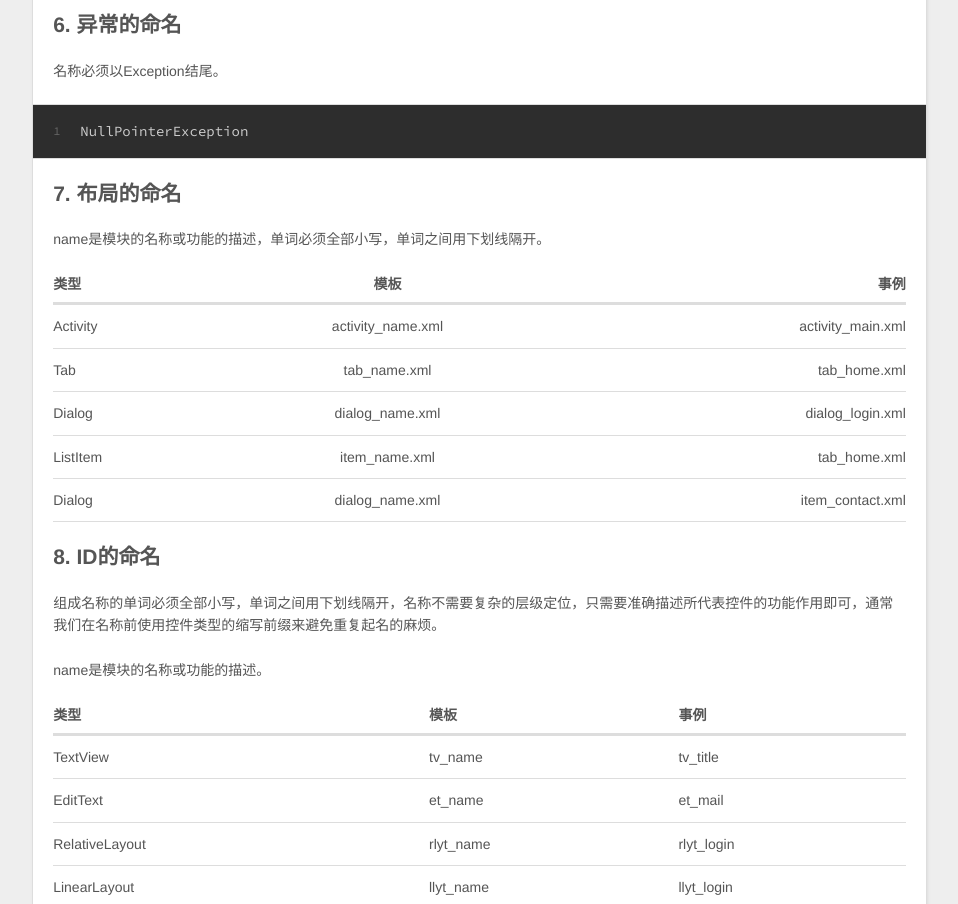
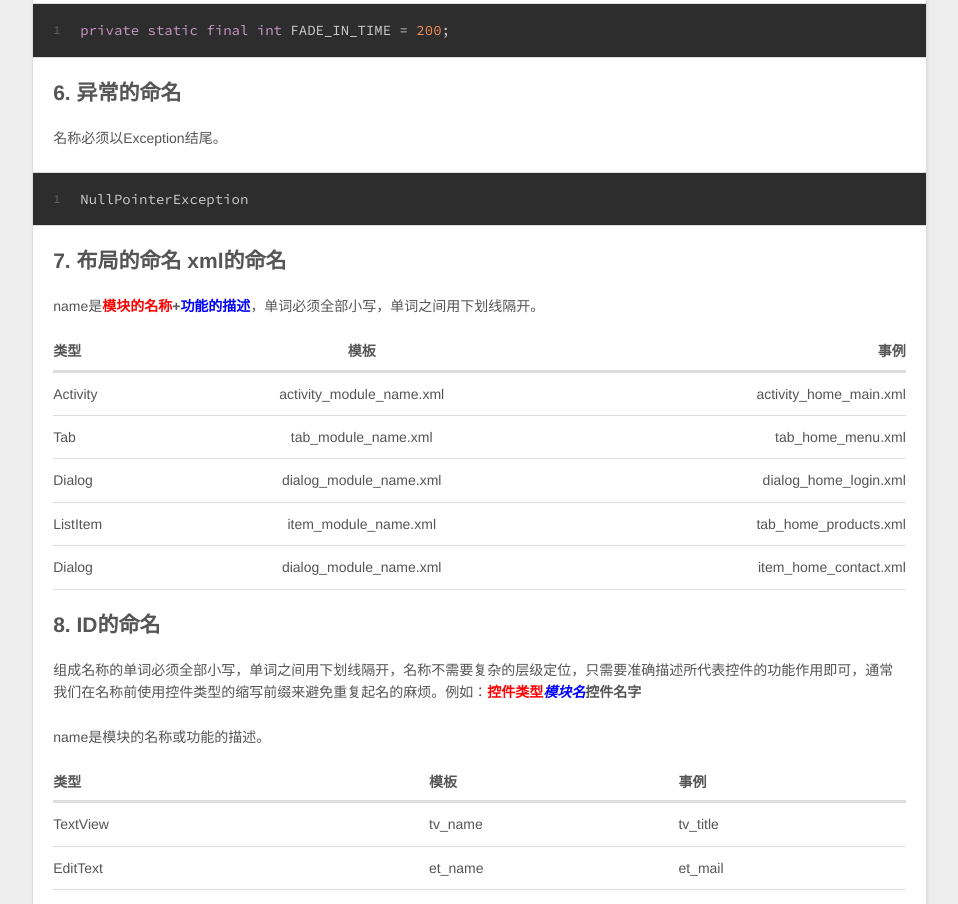
Before and after one commit to chris-magic/chris-magic.github.io, a plain HTML site: page index.html in a window 1280 px wide. Shown: the part 3565-4469 px from the top of the page, without its empty margins (8-966 px from the left). Drawn offline with nearby package versions, Linux system fonts and the light colour scheme.

Commit message:
Site updated: 2015-10-31 16:49:46

```diff
--- a/index.html
+++ b/index.html
@@ -99,7 +99,7 @@
 
     </div>
     <footer class="article-footer">
-      <a data-url="http://yoursite.com/2015/10/26/Android-Studio-环境配置/" data-id="cig81097i000ervu9oidflssz" class="article-share-link">Share</a>
+      <a data-url="http://yoursite.com/2015/10/26/Android-Studio-环境配置/" data-id="cigeul953000ej2u9m6cdn40n" class="article-share-link">Share</a>
 
 
   <ul class="article-tag-list"><li class="article-tag-list-item"><a class="article-tag-list-link" href="/tags/编码规范/">编码规范</a></li></ul>
@@ -150,6 +150,7 @@
 <li><font color="red"><strong>日志输出统一使用自定义logcat</strong></font></li>
 <li><font color="red"><strong>所有Activity 统一继承自定义 BaseActivity</strong></font></li>
 <li>原生图片放在mipmap里面，而drawable主要放一些自定义形状和按钮变色之类的xml</li>
+<li><strong>尽可能使用静态内部类而不是非静态内部类。</strong>每一个非静态内部类实例都会持有一个外部类的引用，若该引用是 Activity 的引用，那么该 Activity 在被销毁时将无法被回收。如果你的静态内部类需要一个相关 Activity 的引用以确保功能能够正常运行，那么你得确保你在对象中使用的是一个 Activity 的弱引用，否则你的 Activity 将会发生意外的内存泄漏。</li>
 </ul>
 <hr>
 <h1 id="命名规则">命名规则</h1><h2 id="1-_包命名">1. 包命名</h2><p>包名由小写的字母组成，默认以<font color="red">com.ecdj</font>开头，然后接上根据功能划分的模块名。</p>
@@ -167,7 +168,7 @@
 <figure class="highlight aspectj"><table><tr><td class="gutter"><pre><span class="line">1</span><br></pre></td><td class="code"><pre><span class="line"><span class="keyword">private</span> <span class="keyword">static</span> <span class="keyword">final</span> <span class="keyword">int</span> FADE_IN_TIME = <span class="number">200</span>;</span><br></pre></td></tr></table></figure>
 <h2 id="6-_异常的命名">6. 异常的命名</h2><p>名称必须以Exception结尾。</p>
 <figure class="highlight"><table><tr><td class="gutter"><pre><span class="line">1</span><br></pre></td><td class="code"><pre><span class="line">NullPointerException</span><br></pre></td></tr></table></figure>
-<h2 id="7-_布局的命名">7. 布局的命名</h2><p>name是模块的名称或功能的描述，单词必须全部小写，单词之间用下划线隔开。</p>
+<h2 id="7-_布局的命名_xml的命名">7. 布局的命名 xml的命名</h2><p>name是<strong><font color="red">模块的名称</font>+<font color="blue">功能的描述</font></strong>，单词必须全部小写，单词之间用下划线隔开。</p>
 <table>
 <thead>
 <tr>
@@ -179,32 +180,32 @@
 <tbody>
 <tr>
 <td>Activity</td>
-<td style="text-align:center">activity_name.xml</td>
-<td style="text-align:right">activity_main.xml</td>
+<td style="text-align:center">activity_module_name.xml</td>
+<td style="text-align:right">activity_home_main.xml</td>
 </tr>
 <tr>
 <td>Tab</td>
-<td style="text-align:center">tab_name.xml</td>
-<td style="text-align:right">tab_home.xml</td>
+<td style="text-align:center">tab_module_name.xml</td>
+<td style="text-align:right">tab_home_menu.xml</td>
 </tr>
 <tr>
 <td>Dialog</td>
-<td style="text-align:center">dialog_name.xml</td>
-<td style="text-align:right">dialog_login.xml</td>
+<td style="text-align:center">dialog_module_name.xml</td>
+<td style="text-align:right">dialog_home_login.xml</td>
 </tr>
 <tr>
 <td>ListItem</td>
-<td style="text-align:center">item_name.xml</td>
-<td style="text-align:right">tab_home.xml</td>
+<td style="text-align:center">item_module_name.xml</td>
+<td style="text-align:right">tab_home_products.xml</td>
 </tr>
 <tr>
 <td>Dialog</td>
-<td style="text-align:center">dialog_name.xml</td>
-<td style="text-align:right">item_contact.xml</td>
+<td style="text-align:center">dialog_module_name.xml</td>
+<td style="text-align:right">item_home_contact.xml</td>
 </tr>
 </tbody>
 </table>
-<h2 id="8-_ID的命名">8. ID的命名</h2><p>组成名称的单词必须全部小写，单词之间用下划线隔开，名称不需要复杂的层级定位，只需要准确描述所代表控件的功能作用即可，通常我们在名称前使用控件类型的缩写前缀来避免重复起名的麻烦。</p>
+<h2 id="8-_ID的命名">8. ID的命名</h2><p>组成名称的单词必须全部小写，单词之间用下划线隔开，名称不需要复杂的层级定位，只需要准确描述所代表控件的功能作用即可，通常我们在名称前使用控件类型的缩写前缀来避免重复起名的麻烦。例如：<strong><font color="red">控件类型</font><em><font color="blue">模块名</font></em>控件名字</strong></p>
 <p>name是模块的名称或功能的描述。</p>
 <table>
 <thead>
@@ -415,7 +416,7 @@
 
     </div>
     <footer class="article-footer">
-      <a data-url="http://yoursite.com/2015/10/26/Android-Code-Style/" data-id="cig81096h0000rvu9f68yd2s1" class="article-share-link">Share</a>
+      <a data-url="http://yoursite.com/2015/10/26/Android-Code-Style/" data-id="cigeul93u0000j2u98c4nauvj" class="article-share-link">Share</a>
 
 
   <ul class="article-tag-list"><li class="article-tag-list-item"><a class="article-tag-list-link" href="/tags/编码规范/">编码规范</a></li></ul>
@@ -460,7 +461,7 @@
 
     </div>
     <footer class="article-footer">
-      <a data-url="http://yoursite.com/2015/10/26/新的开始/" data-id="cig8109770005rvu9mqz6e4lx" class="article-share-link">Share</a>
+      <a data-url="http://yoursite.com/2015/10/26/新的开始/" data-id="cigeul94s0005j2u9n7sgncw2" class="article-share-link">Share</a>
 
 
   <ul class="article-tag-list"><li class="article-tag-list-item"><a class="article-tag-list-link" href="/tags/开始/">开始</a></li><li class="article-tag-list-item"><a class="article-tag-list-link" href="/tags/我/">我</a></li><li class="article-tag-list-item"><a class="article-tag-list-link" href="/tags/日记/">日记</a></li></ul>
@@ -507,7 +508,7 @@
 
     </div>
     <footer class="article-footer">
-      <a data-url="http://yoursite.com/2015/10/26/hello-world/" data-id="cig81097g000drvu97oqbqzic" class="article-share-link">Share</a>
+      <a data-url="http://yoursite.com/2015/10/26/hello-world/" data-id="cigeul951000dj2u9x69vrj6t" class="article-share-link">Share</a>
 
 
     </footer>
```
Also changed, not shown: 2015/10/26/Android-Code-Style/index.html (+15 -14 lines), 2015/10/26/Android-Studio-环境配置/index.html (+1 -1 lines), 2015/10/26/hello-world/index.html (+1 -1 lines), 2015/10/26/新的开始/index.html (+1 -1 lines).
